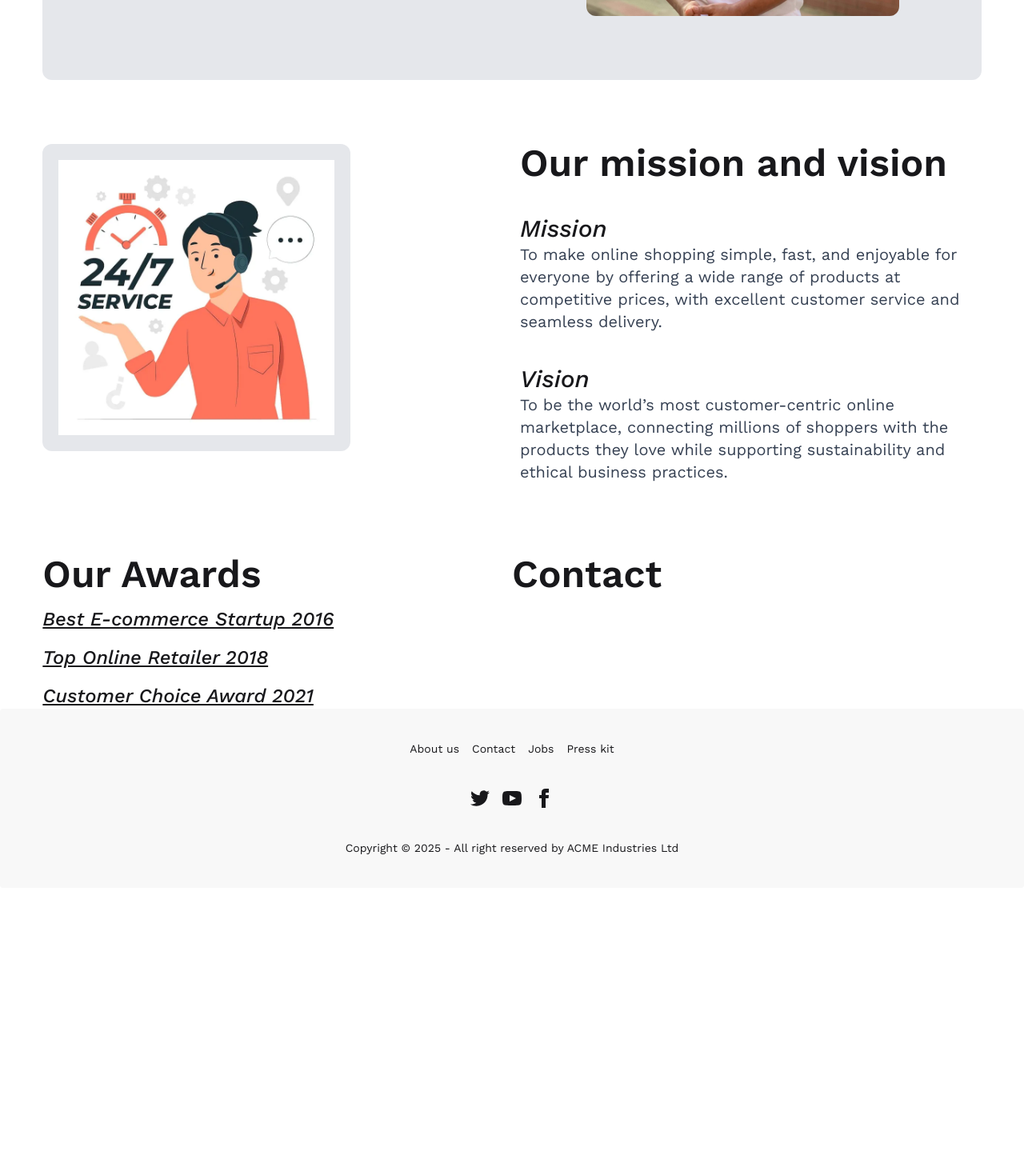
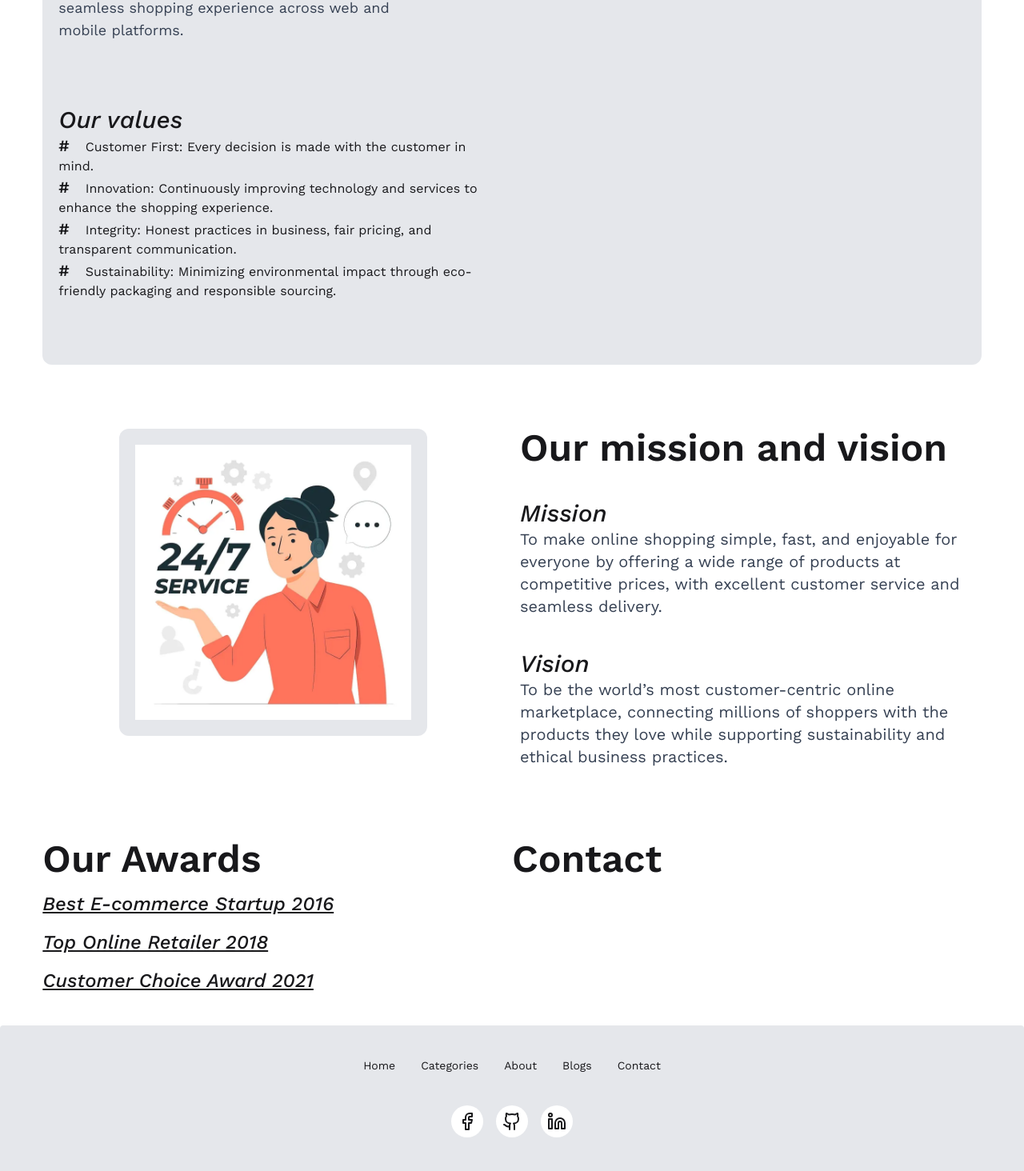
Before and after one commit to AhmedSami019/jetona-e-commerce-web-app, a React (Vite) app: page /about in a window 1280 px wide. Shown: the part 600-2064 px from the top of the page at 80% size. Before the commit the page ends 1710 px from the top, so only its background shows below. Built offline with nearby package versions, Linux system fonts and the light colour scheme; a web font is replaced by a local one.

Commit message:
nake change into footer and about section

```diff
--- a/src/Components/Footer/Footer.tsx
+++ b/src/Components/Footer/Footer.tsx
@@ -1,53 +1,42 @@
+import { Facebook, Github, Linkedin } from 'lucide-react';
 import React from 'react';
+import { NavLink } from 'react-router';
 
 const Footer = () => {
     return (
-        <footer className="footer footer-horizontal footer-center bg-base-200 text-base-content rounded p-10">
-  <nav className="grid grid-flow-col gap-4">
-    <a className="link link-hover">About us</a>
-    <a className="link link-hover">Contact</a>
-    <a className="link link-hover">Jobs</a>
-    <a className="link link-hover">Press kit</a>
+        <footer className="footer footer-horizontal footer-center bg-gray-200 text-base-content rounded p-10">
+  <nav className="grid grid-flow-col gap-4 list-none">
+    <li className="text-sm mx-2">
+        <NavLink to="/">Home</NavLink>
+      </li>
+      <li className="text-sm mx-2">
+        <NavLink to="/categories">Categories</NavLink>
+      </li>
+      <li className="text-sm mx-2">
+        <NavLink to="/about">About</NavLink>
+      </li>
+      <li className="text-sm mx-2">
+        <NavLink to="/blogs">Blogs</NavLink>
+      </li>
+      <li className="text-sm mx-2">
+        <NavLink to="/contact">Contact</NavLink>
+      </li>
   </nav>
   <nav>
     <div className="grid grid-flow-col gap-4">
-      <a>
-        <svg
-          xmlns="http://www.w3.org/2000/svg"
-          width="24"
-          height="24"
-          viewBox="0 0 24 24"
-          className="fill-current">
-          <path
-            d="M24 4.557c-.883.392-1.832.656-2.828.775 1.017-.609 1.798-1.574 2.165-2.724-.951.564-2.005.974-3.127 1.195-.897-.957-2.178-1.555-3.594-1.555-3.179 0-5.515 2.966-4.797 6.045-4.091-.205-7.719-2.165-10.148-5.144-1.29 2.213-.669 5.108 1.523 6.574-.806-.026-1.566-.247-2.229-.616-.054 2.281 1.581 4.415 3.949 4.89-.693.188-1.452.232-2.224.084.626 1.956 2.444 3.379 4.6 3.419-2.07 1.623-4.678 2.348-7.29 2.04 2.179 1.397 4.768 2.212 7.548 2.212 9.142 0 14.307-7.721 13.995-14.646.962-.695 1.797-1.562 2.457-2.549z"></path>
-        </svg>
-      </a>
-      <a>
-        <svg
-          xmlns="http://www.w3.org/2000/svg"
-          width="24"
-          height="24"
-          viewBox="0 0 24 24"
-          className="fill-current">
-          <path
-            d="M19.615 3.184c-3.604-.246-11.631-.245-15.23 0-3.897.266-4.356 2.62-4.385 8.816.029 6.185.484 8.549 4.385 8.816 3.6.245 11.626.246 15.23 0 3.897-.266 4.356-2.62 4.385-8.816-.029-6.185-.484-8.549-4.385-8.816zm-10.615 12.816v-8l8 3.993-8 4.007z"></path>
-        </svg>
-      </a>
-      <a>
-        <svg
-          xmlns="http://www.w3.org/2000/svg"
-          width="24"
-          height="24"
-          viewBox="0 0 24 24"
-          className="fill-current">
-          <path
-            d="M9 8h-3v4h3v12h5v-12h3.642l.358-4h-4v-1.667c0-.955.192-1.333 1.115-1.333h2.885v-5h-3.808c-3.596 0-5.192 1.583-5.192 4.615v3.385z"></path>
-        </svg>
-      </a>
+      <NavLink className={"bg-white p-2 rounded-full"} to={"https://www.facebook.com/profile.php?id=100066294463471"}>
+        <Facebook/>
+      </NavLink>
+      <NavLink className={"bg-white p-2 rounded-full"} to={"https://www.github.com/ahmedsami019"}>
+        <Github/>
+      </NavLink>
+      <NavLink className={"bg-white p-2 rounded-full"} to={"https://www.linkedin.com/in/ahmedsami019/"}>
+        <Linkedin/>
+      </NavLink>
     </div>
   </nav>
   <aside>
-    <p>Copyright © {new Date().getFullYear()} - All right reserved by ACME Industries Ltd</p>
+    <p>Copyright © {new Date().getFullYear()} - All right reserved by jeTona Industries Ltd</p>
   </aside>
 </footer>
     );
--- a/src/Pages/About/About.tsx
+++ b/src/Pages/About/About.tsx
@@ -1,6 +1,6 @@
 import { useEffect, useState } from "react";
 import service from "../../assets/service-24-7-concept-illustration_114360-7380.webp";
-import founderImg from "../../assets/464619541_865480199005121_9009118941012390343_n.jpg"
+import founderImg from "../../assets/464619541_865480199005121_9009118941012390343_n.jpg";
 
 const About = () => {
   const [about, setAbout] = useState({});
@@ -23,6 +23,7 @@ const About = () => {
     vision,
     history,
     awards,
+    values
   }: object = about;
   console.log(awards);
 
@@ -30,24 +31,42 @@ const About = () => {
     <p>data is loading</p>
   ) : (
     <>
-      <div className="mt-20 w-11/12 mx-auto space-y-2.5">
+      <div className="mt-20 w-11/12 mx-auto my-10 space-y-2.5">
         {/* about section */}
         <div className="pt-10 flex flex-col lg:flex-row gap-5 justify-between bg-gray-200 px-5 py-20 rounded-xl">
-          <div className="space-y-4 lg:w-6/12">
+          <div className="space-y-20 lg:w-6/12">
+            <div className="space-y-4">
               <h2 className="text-5xl font-semibold">
                 About <span className="text-[#ff4f00]">jeTona</span>
               </h2>
               <p className="lg:w-10/12 text-xl text-gray-700">{mission}</p>
-            <p className="text-3xl font-medium italic">Founded in {founded}</p>
-            <p className="text-lg lg:w-10/12">
+            </div>
+            <div className="space-y-4">
+              <p className="text-3xl font-medium italic">
+                Founded in {founded}
+              </p>
+              <p className="text-lg lg:w-10/12 text-gray-700">
                 <span className="font-bold">History:</span> {history}
               </p>
             </div>
+            <div>
+              <h2 className="text-3xl font-medium italic">Our values</h2>
+              <p>
+                {
+                  values.map(value => <div><span className="text-xl font-semibold mr-5">#</span>{value}</div>)
+                }
+              </p>
+            </div>
+          </div>
 
           <div className="lg:w-6/12 text-center space-y-3 lg:text-start">
-            <h2 className="text-5xl font-semibold">Emtiaz Ahmed <span className="text-[#ff4f00]">Sami</span></h2>
+            <h2 className="text-5xl font-semibold">
+              Emtiaz Ahmed <span className="text-[#ff4f00]">Sami</span>
+            </h2>
             <h2 className="text-2xl text-gray-500 italic">The Founder</h2>
-            <div className="h-99 flex justify-center"><img className="h-full rounded-xl" src={founderImg} alt="" /></div>
+            <div className="w-8/12 mx-auto flex justify-center">
+              <img className="h-full rounded-xl" src={founderImg} alt="" />
+            </div>
           </div>
         </div>
         {/* mission and vision section */}
@@ -64,7 +83,11 @@ const About = () => {
             <p></p>
           </div>
           <div className="lg:w-6/12  rounded-xl">
-            <img className="lg:w-8/12 bg-gray-200 p-5 mx-auto lg:mx-0 rounded-xl" src={service} alt="image is coming" />
+            <img
+              className="lg:w-8/12 bg-gray-200 p-5 mx-auto rounded-xl"
+              src={service}
+              alt="image is coming"
+            />
           </div>
         </div>
 
--- a/src/Pages/Blogs/Blogs.tsx
+++ b/src/Pages/Blogs/Blogs.tsx
@@ -8,7 +8,8 @@ const Blogs = () => {
   return (
     <div className="mt-20">
       {blogs.length === 0 ? (
-        <div className="w-11/12 mx-auto bg-gray-200 flex flex-col justify-center items-center space-y-10 text-center p-10">
+        <div className="w-11/12 mx-auto bg-gray-200 flex flex-col justify-center items-center space-y-10 text-center p-10 my-10 rounded-xl">
+            <h2 className="text-6xl font-semibold text-red-500">Ooooops..</h2>
           <h2 className="text-5xl font-semibold">There are <span className="text-red-500">No</span> Blogs</h2>
           <div className="h-99 ">
             <img className="h-full" src={noContentImg} alt="" />
```
Also changed, not shown: public/about.json (line endings or trailing spaces). Lines whose indentation alone changed are shown as unchanged.
